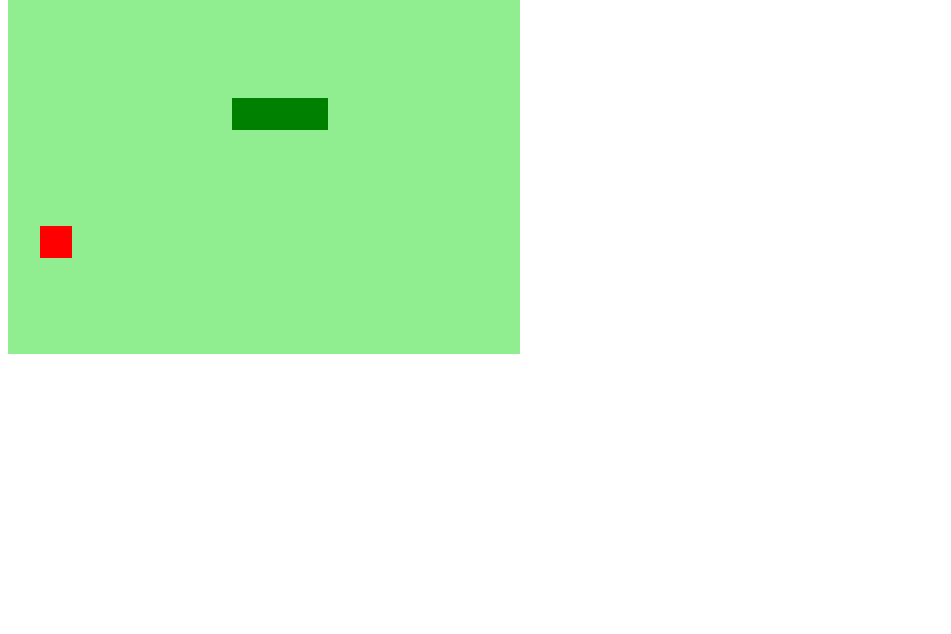
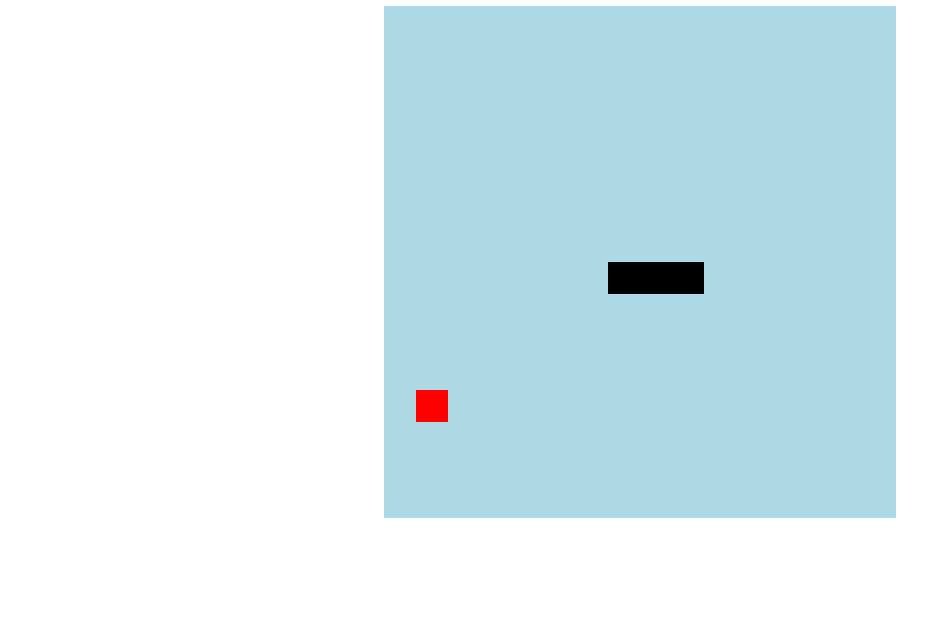
Before and after one commit to sdrashen/Snake-Game-HTML-CSS-JAVASCRIPT, a plain HTML site: page index.html in a window 1280 px wide. Shown: the part 166-800 px from the top of the page, without its empty margins (0-951 px from the left). Drawn offline with Linux system fonts and the light colour scheme.

Commit message:
Added stylization

```diff
--- a/index.html
+++ b/index.html
@@ -12,6 +12,7 @@
 </head>
 
 <body>
+    <h1>SNAKE GAME</h1>
     <!-- Element that handles the animation on the file -->
     <canvas id="snake" width="512" height="512"></canvas>
 </body>
--- a/script.js
+++ b/script.js
@@ -21,7 +21,7 @@
     // This function designs and defines. First function created
 function createBG() {
     // Here the context variable is receiving a color. fillStyle handles the style of the canvas/context
-    context.fillStyle = 'lightgreen'
+    context.fillStyle = 'lightblue'
         //fillRect designs the rectangle where the game happens. It handles 4 parameters: x and y position, height and width. The game will be displayed in little squares so 32px for each little square is ok. So canvas has the width and height of 16 little squares as the size of the box variable.
     context.fillRect(0, 0, 16 * box, 16 * box)
 }
@@ -30,7 +30,7 @@
     //For will cover the entire array and make iteration. It will paiting the snake body green and set its size alright.
     for (i = 0; i < snake.length; i++) {
         //Here the context is linked to the snake, so no need to set its name again. Jus set a color.
-        context.fillStyle = 'green'
+        context.fillStyle = 'black'
             //Here we set the size of the snake.
         context.fillRect(snake[i].x, snake[i].y, box, box)
     }
@@ -65,7 +65,7 @@
         //The function bellows finishes the game when the head of the snake crashes with its body. The loop for checks up if each coordenates collides with the "i" which is the body of the snake. If position 0 (head) collides with position 1 (body) the function "alert" will be triggered thus ending the game
         //The for lace starts from 1 because it's the body. ".length" is the size pf the array.
     for (i = 1; i < snake.length; i++) {
-        if (snake[0].x == snake[1].x && snake[0].y == snake[1].y) {
+        if (snake[0].x == snake[i].x && snake[0].y == snake[i].y) {
             //clearInterval stops the function "game"
             clearInterval(game)
             alert('Game over :(')
--- a/style.css
+++ b/style.css
@@ -0,0 +1,8 @@
+body {
+    height: 95vh;
+    width: 95;
+    display: flex;
+    align-items: center;
+    justify-content: center;
+    flex-direction: column;
+}
```
